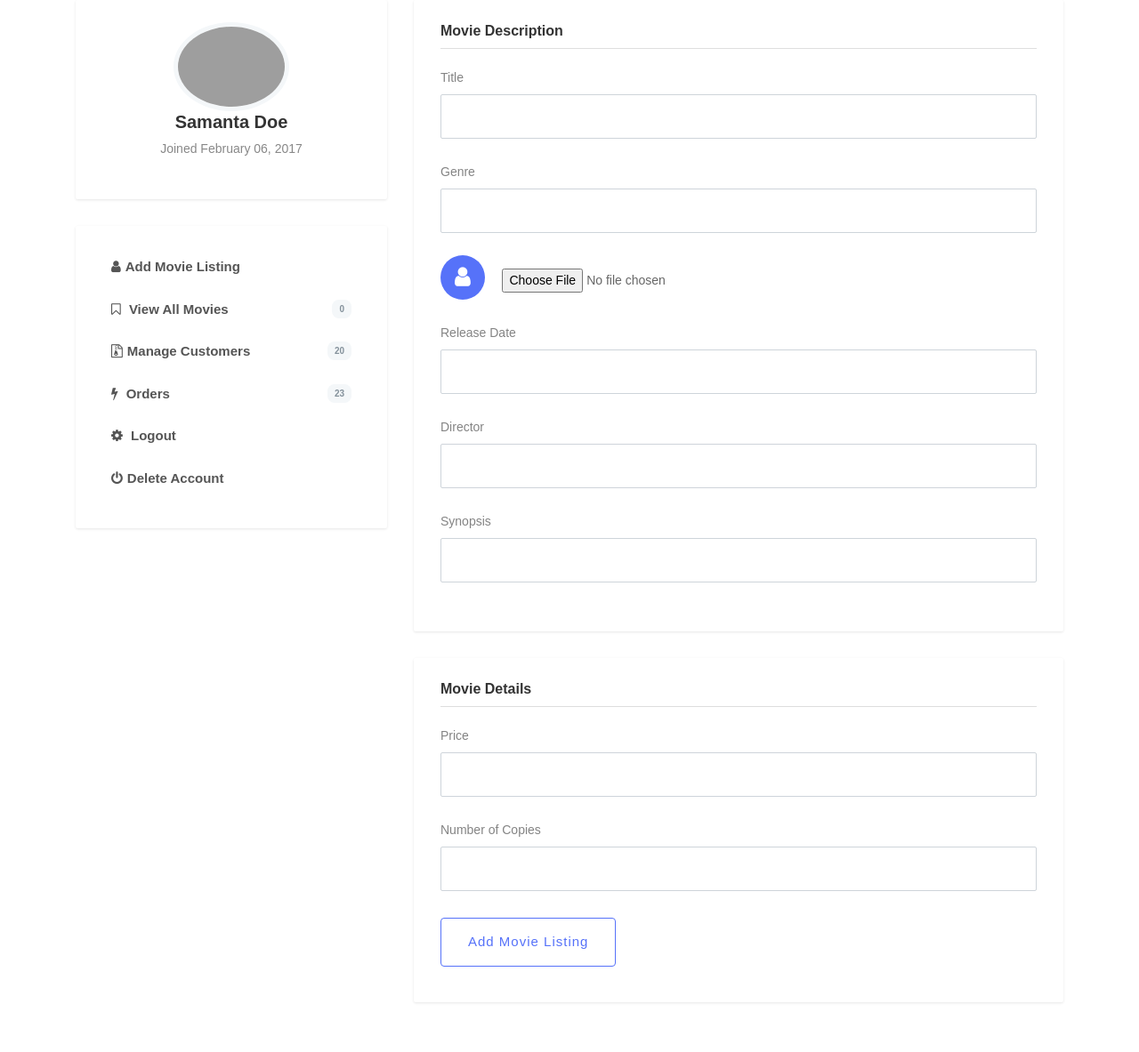
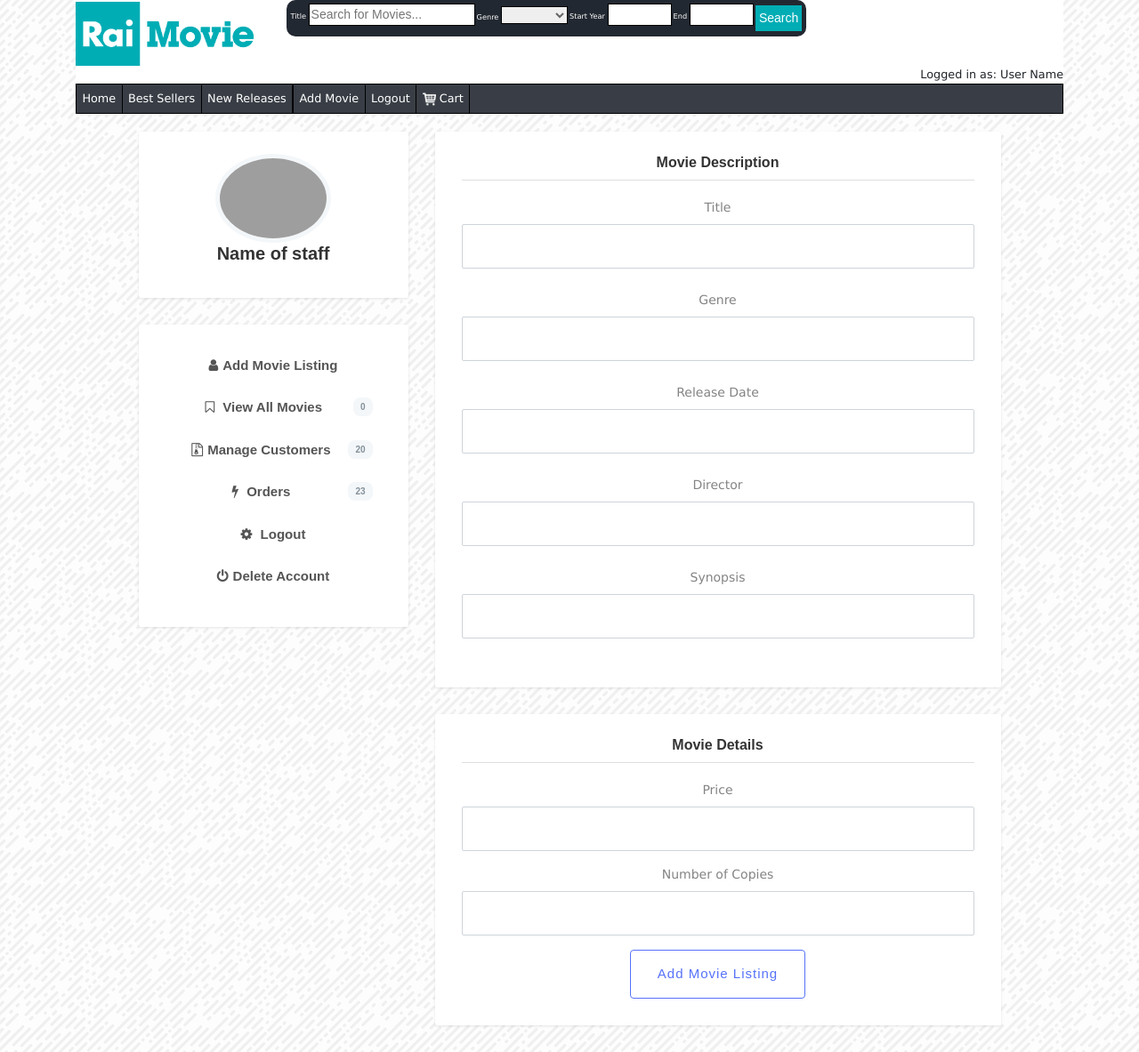
Before and after one commit to Bookrage001/IntroToSoftwareDevAssignment, a Java web app: page /AddMovie.jsp in a window 1280 px wide. Shown: the whole page at 89% size. Before the commit the page ends 1128 px from the top, so only its background shows below. Run offline with Tomcat 11, a stand-in JSP engine, Linux system fonts and the light colour scheme; some libraries are stand-ins or nearby versions; some web fonts are replaced; grey boxes are pictures that could not be loaded.

Commit message:
:+1: Added Movie func

```diff
--- a/IntroToSoftwareDevAssignment/web/AddMovie.jsp
+++ b/IntroToSoftwareDevAssignment/web/AddMovie.jsp
@@ -3,7 +3,6 @@
     Created on : 23/05/2019, 1:08:15 PM
     Author     : mcant
 --%>
-
 <%@page contentType="text/html" pageEncoding="UTF-8"%>
 <!DOCTYPE html>
 <html>
@@ -19,10 +18,25 @@
         <link href="plugins/fancybox/jquery.fancybox.pack.css" rel="stylesheet">
         <!-- CUSTOM CSS -->
         <link href="css/style.css" rel="stylesheet">
+        <link href="css/stylesheet.css" rel="stylesheet" type="text/css"/>
         <title>Add Movie Listing</title>
     </head>
     <body>
         <div class="container">
+            <header align="left">
+                <div id="Logoposition">
+                    <img src="Images/RaiMovieLogoBlue.png" id="Logo">
+                </div>
+                <div id="Search">
+                    <%@include file="WEB-INF/Modules/search.jspf"%>
+                </div>
+            </header>
+        </div>
+    <content>
+        <div class ="container">
+            <%@include file="WEB-INF/Modules/navbar.jspf" %>
+            <div id="collection">
+                <div class="container" style="padding-top: 20px">
                     <div class="row">
                         <div class="col-md-10 offset-md-1 col-lg-4 offset-lg-0">
                             <div class="sidebar">
@@ -33,97 +47,96 @@
                                         <img src="images/user/user-thumb.jpg" alt="" class="rounded-circle">
                                     </div>
                                     <!-- User Name -->
-                            <h5 class="text-center">Samanta Doe</h5>
-                            <p>Joined February 06, 2017</p>
+                                    <h5 class="text-center">Name of staff</h5>
                                 </div>
                                 <!-- Dashboard Links -->
                                 <div class="widget user-dashboard-menu">
                                     <ul>
                                         <li>
-                                    <a href="dashboard-my-ads.html"><i class="fa fa-user"></i>Add Movie Listing</a></li>
+                                            <a href="AddMovie.jsp"><i class="fa fa-user"></i>Add Movie Listing</a></li>
                                         <li>
-                                    <a href="dashboard-favourite-ads.html"><i class="fa fa-bookmark-o"></i> View All Movies <span>0</span></a>
+                                            <a href="#"><i class="fa fa-bookmark-o"></i> View All Movies <span>0</span></a>
                                         </li>
                                         <li>
-                                    <a href="dashboard-archived-ads.html"><i class="fa fa-file-archive-o"></i>Manage Customers <span>20</span></a>
+                                            <a href="#"><i class="fa fa-file-archive-o"></i>Manage Customers <span>20</span></a>
                                         </li>
                                         <li>
-                                    <a href="dashboard-pending-ads.html"><i class="fa fa-bolt"></i> Orders<span>23</span></a>
+                                            <a href="#"><i class="fa fa-bolt"></i> Orders<span>23</span></a>
                                         </li>
                                         <li>
-                                    <a href="logout.html"><i class="fa fa-cog"></i> Logout</a>
+                                            <a href="#"><i class="fa fa-cog"></i> Logout</a>
                                         </li>
                                         <li>
-                                    <a href="delete-account.html"><i class="fa fa-power-off"></i>Delete Account</a>
+                                            <a href="#"><i class="fa fa-power-off"></i>Delete Account</a>
                                         </li>
                                     </ul>
                                 </div>
                             </div>
                         </div>
                         <div class="col-md-10 offset-md-1 col-lg-8 offset-lg-0">
-                    <!-- Edit Personal Info -->
+                            <form action="AddMovieAction.jsp" method="Post">
+                                <!-- Movie Description -->
                                 <div class="widget personal-info">
                                     <h3 class="widget-header user">Movie Description</h3>
-                        <form action="#">
-                            <!-- First Name -->
+                                    <!-- Title -->
                                     <div class="form-group">
-                                <label for="first-name">Title</label>
-                                <input type="text" class="form-control" id="first-name">
+                                        <label>Title</label>
+                                        <input type="text" class="form-control" name="title">
                                     </div>
-                            <!-- Last Name -->
+                                    <!-- Genre -->
                                     <div class="form-group">
-                                <label for="last-name">Genre</label>
-                                <input type="text" class="form-control" id="last-name">
+                                        <label>Genre</label>
+                                        <input type="text" class="form-control" name="genre">
                                     </div>
                                     <!-- File chooser -->
-                            <div class="form-group choose-file">
+                                    <!--                                    <div class="form-group choose-file">
                                                                             <i class="fa fa-user text-center"></i>
                                                                             <input type="file" class="form-control-file d-inline" id="input-file">
+                                                                        </div>-->
+                                    <!-- Release Date -->
+                                    <div class="form-group">
+                                        <label>Release Date</label>
+                                        <input type="text" class="form-control" name="releaseDate">
                                     </div>
-                            <!-- Comunity Name -->
+                                    <!-- Director -->
                                     <div class="form-group">
-                                <label for="comunity-name">Release Date</label>
-                                <input type="text" class="form-control" id="comunity-name">
+                                        <label>Director</label>
+                                        <input type="text" class="form-control" name="director">
                                     </div>
-                            <!-- Comunity Name -->
+                                    <!-- Synopsis -->
                                     <div class="form-group">
-                                <label for="comunity-name">Director</label>
-                                <input type="text" class="form-control" id="comunity-name">
+                                        <label>Synopsis</label>
+                                        <input type="text" class="form-control" name="synopsis">
                                     </div>
-                            <!-- Comunity Name -->
+                                </div>
+                                <!-- Movie Details -->
+                                <div class="widget">
+                                    <h3 class="widget-header user">Movie Details</h3>
+                                    <!-- Price -->
                                     <div class="form-group">
-                                <label for="comunity-name">Synopsis</label>
-                                <input type="text" class="form-control" id="comunity-name">
+                                        <label>Price</label>
+                                        <input type="text" class="form-control" name="price">
                                     </div>
-                        </form>
-                    </div>
-                    <!-- Change Password -->
-                    <div class="widget change-password">
-                        <h3 class="widget-header user">Movie Details</h3>
-                        <form action="#">
-                            <!-- Current Password -->
+                                    <!-- Copies -->
                                     <div class="form-group">
-                                <label for="current-password">Price</label>
-                                <input type="password" class="form-control" id="current-password">
-                            </div>
-                            <!-- New Password -->
-                            <div class="form-group">
-                                <label for="new-password">Number of Copies</label>
-                                <input type="password" class="form-control" id="new-password">
+                                        <label>Number of Copies</label>
+                                        <input type="text" class="form-control" name="copies">
                                     </div>
                                     <!-- Submit Button -->
                                     <button class="btn btn-transparent">Add Movie Listing</button>
+                                </div>
                             </form>
                         </div>
                     </div>
                 </div>
             </div>
+        </div>
+    </content>
     <!-- JAVASCRIPTS -->
     <script src="plugins/jquery/jquery.min.js"></script>
     <script src="plugins/jquery-ui/jquery-ui.min.js"></script>
     <script src="plugins/bootstrap/dist/js/bootstrap.min.js"></script>
     <script src="plugins/fancybox/jquery.fancybox.pack.js"></script>
     <script src="js/scripts.js"></script>
-
 </body>
 </html>
--- a/IntroToSoftwareDevAssignment/web/WEB-INF/Modules/navbar.jspf
+++ b/IntroToSoftwareDevAssignment/web/WEB-INF/Modules/navbar.jspf
@@ -15,7 +15,7 @@
     <a href="#"> Best Sellers </a>
     <a href="#"> New Releases </a>
     <div class="nav-right">
-    <a href="login.jsp" style="border-left: 1px solid black">My Account</a>
+    <a href="AddMovie.jsp" style="border-left: 1px solid black">Add Movie</a>
     <a href="logout.jsp">Logout</a>
     <a href="#" ><img src="Images/Cart.png" height="15" width="15"> Cart </a>
     </div>
```
Also changed, not shown: IntroToSoftwareDevAssignment/web/WEB-INF/AddMovieAction.jsp (added, +101 -0 lines), IntroToSoftwareDevAssignment/web/WEB-INF/Modules/movies.jspf (+22 -14 lines), IntroToSoftwareDevAssignment/web/index.jsp (+28 -17 lines). Lines whose indentation alone changed are shown as unchanged.
